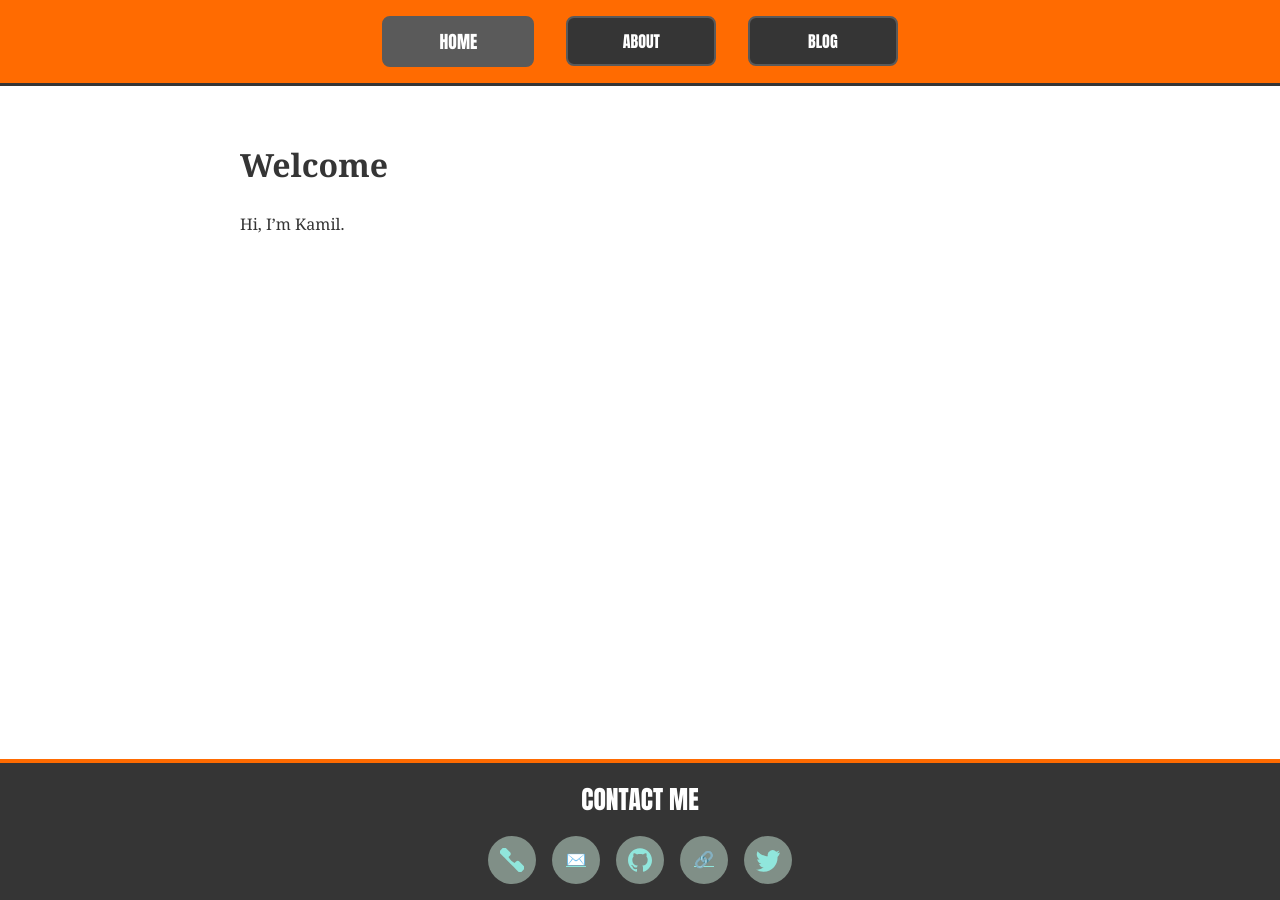
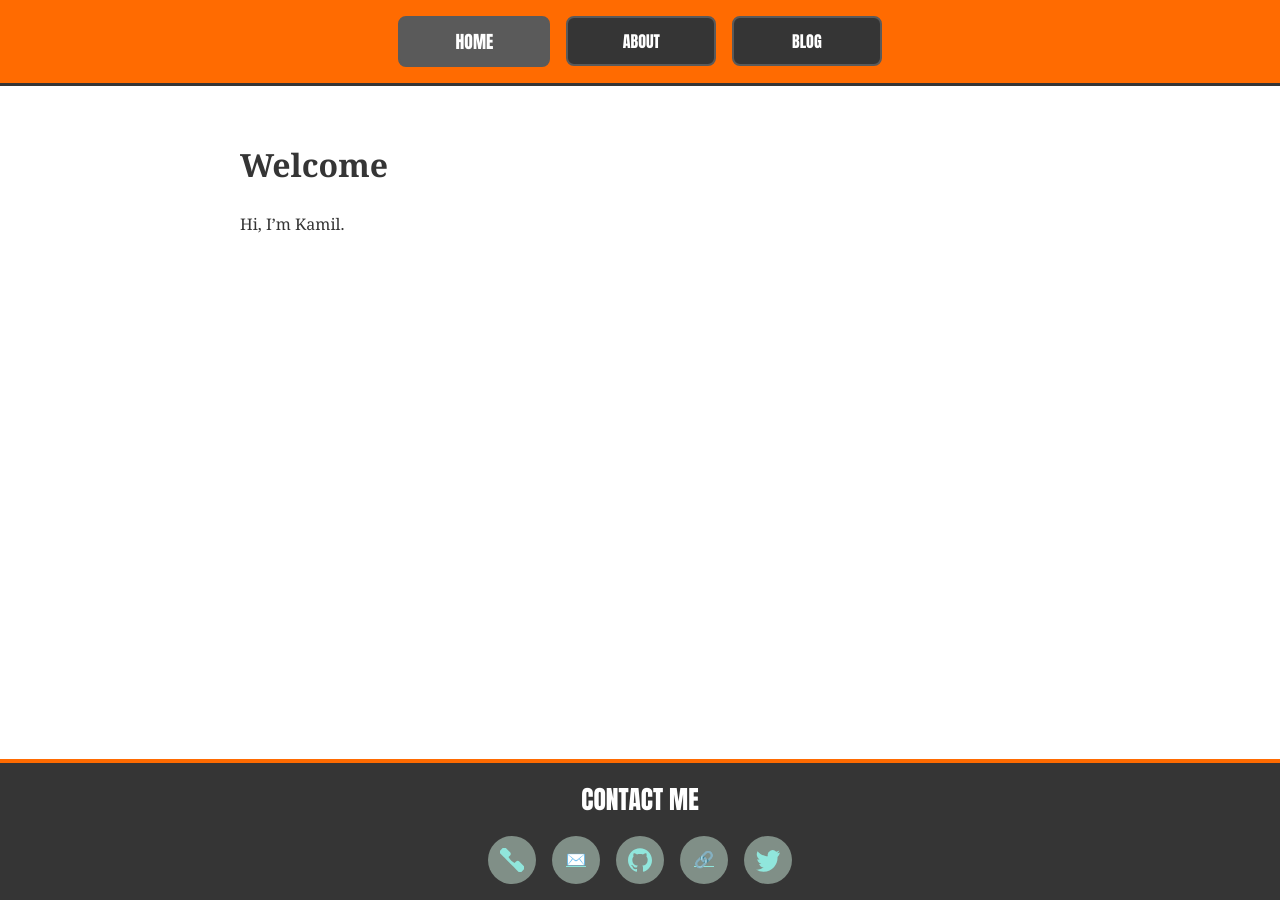
Before and after one commit to juna8001/juna8001.github.io, a Jekyll site: the page built from index.md, in a window 1280 px wide. Built offline with Jekyll 4.4.1, drawn with Linux system fonts in a browser that asks for light colours.

Commit message:
style improvements

```diff
--- a/assets/header.css
+++ b/assets/header.css
@@ -8,7 +8,7 @@ header.site-header {
 nav.site-nav {
     display: flex;
     justify-content: center;
-    gap: 2em;
+    gap: 1em;
 }
 
 nav.site-nav a {
```
